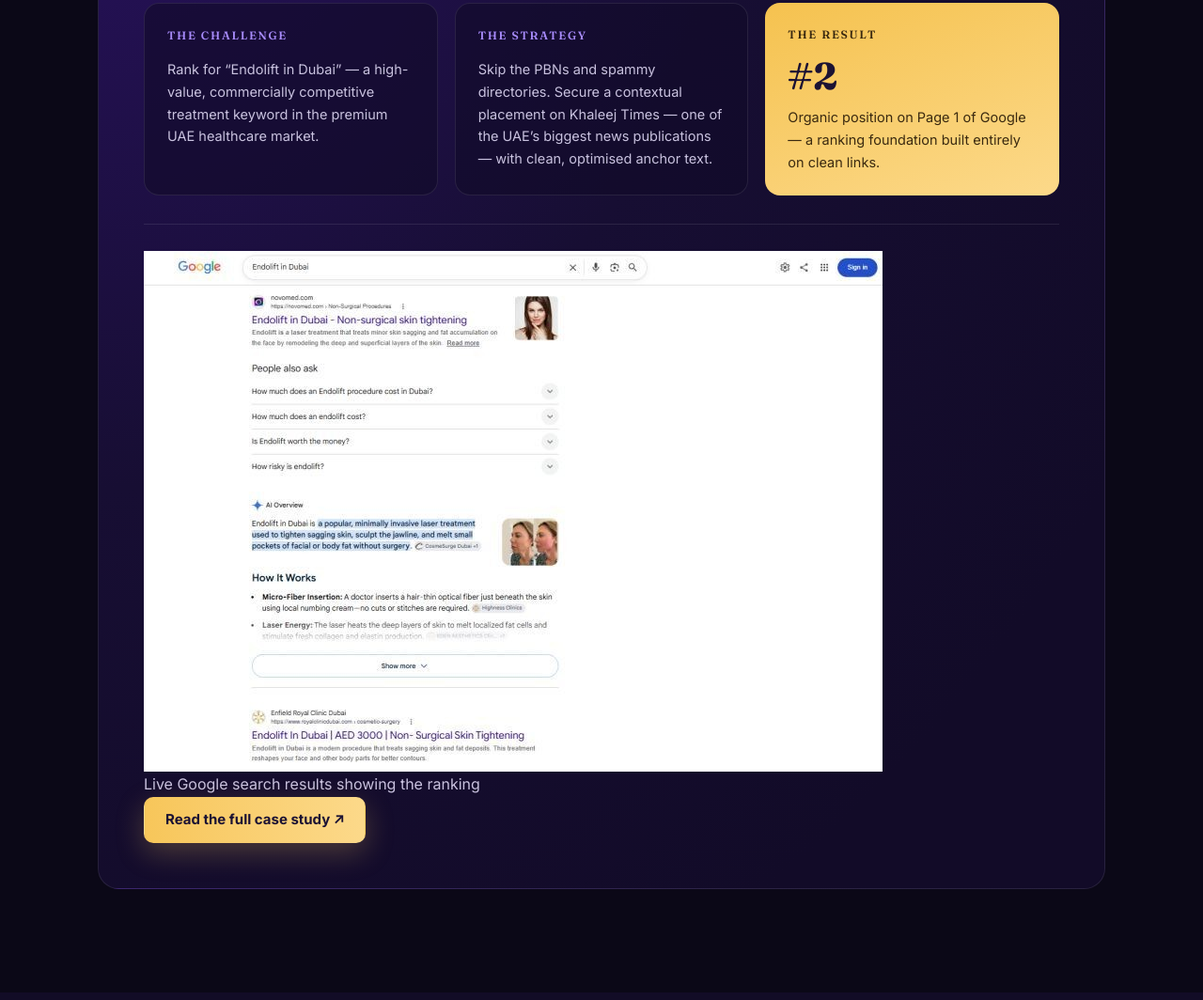
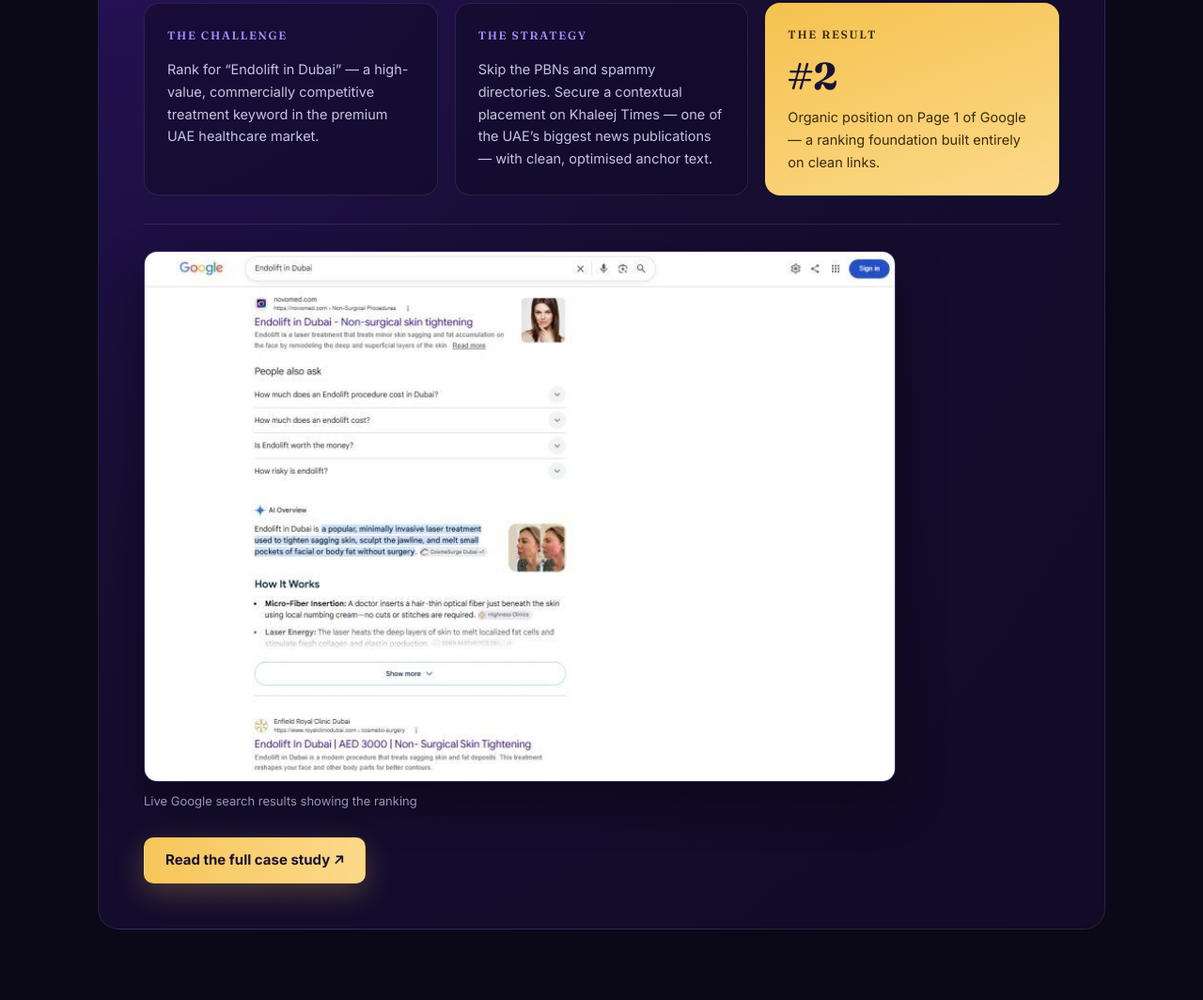
Before and after one commit to ghulamabbas-seo/ghulamabbas-seo.github.io, a plain HTML site: page index.html in a window 1280 px wide. Shown: the part 3164-4228 px from the top of the page at 94% size. Drawn offline with Linux system fonts and the light colour scheme.

Commit message:
Style case study screenshot

```diff
--- a/style.css
+++ b/style.css
@@ -115,6 +115,9 @@ h2.title{font-size:clamp(30px,4.2vw,46px);margin-bottom:14px}
 .case-grid .res h4{color:#3b2a10}
 .case-grid .res b{display:block;font-family:var(--serif);font-size:40px;line-height:1;color:#1b1233;margin-bottom:12px}
 .case-grid .res p{color:#3b2a10}
+.case-shot{margin:0 0 28px}
+.case-shot img{width:100%;max-width:800px;height:auto;border-radius:14px;border:1px solid var(--line-2);box-shadow:0 20px 50px rgba(0,0,0,.4)}
+.case-shot figcaption{font-size:13px;color:var(--muted);margin-top:10px}
 
 /* Placements */
 .pl{display:block}
```
